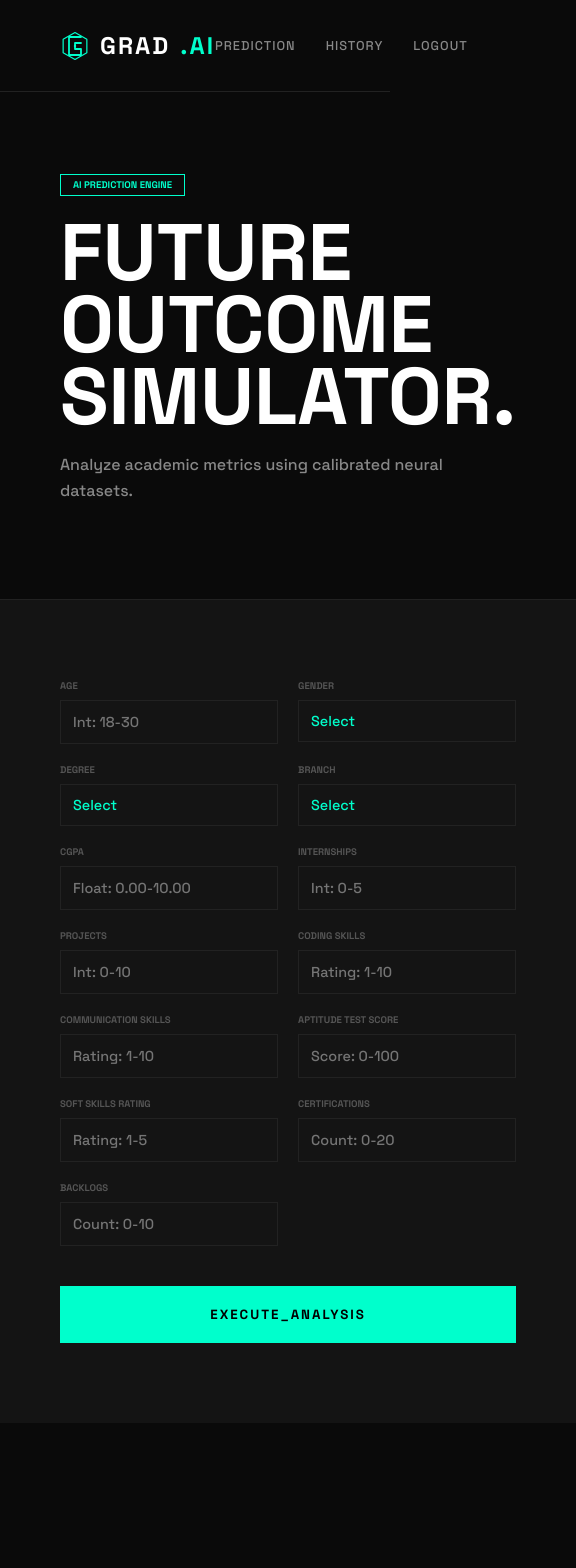
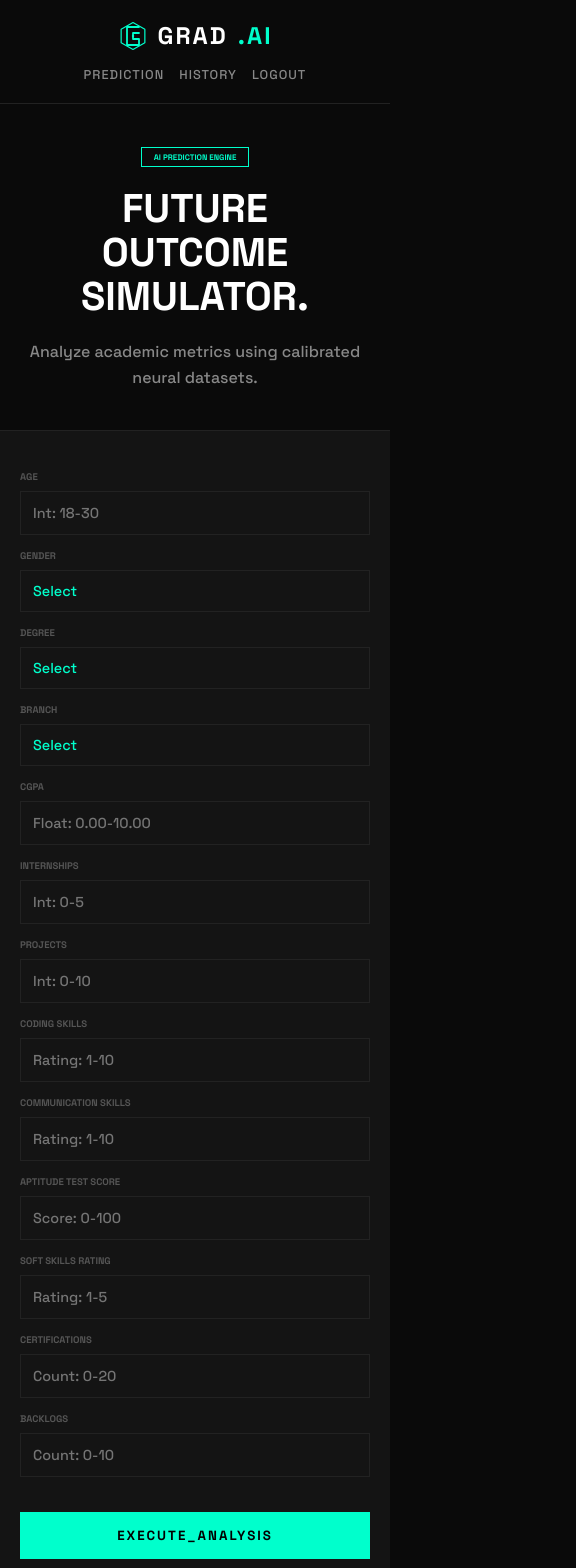
Before and after one commit to abdul2005-tech/Grad_AI, a React (Vite) app in the folder frontend/: page / in a window 390 px wide. Shown: the top 1568 px of the page, 576 px wide, since content can reach past the window. Before the commit the page ends 1423 px from the top, so only its background shows below. Built offline with nearby package versions, Linux system fonts and the light colour scheme; sample sign-in values are in the browser's storage.

Commit message:
final changes in css

```diff
--- a/frontend/src/index.css
+++ b/frontend/src/index.css
@@ -234,3 +234,86 @@ body {
   border-color: var(--neon);
   background: var(--neon-dim);
 }
+/* --- Mobile Responsive Optimizations --- */
+@media (max-width: 768px) {
+  /* Navigation Fixes */
+  .cyber-nav {
+    padding: 20px;
+    flex-direction: column;
+    align-items: center;
+    gap: 15px;
+  }
+
+  .nav-links {
+    gap: 15px;
+    width: 100%;
+    justify-content: center;
+  }
+
+  /* Layout Fixes */
+  .content-grid {
+    grid-template-columns: 1fr;
+    padding: 0;
+  }
+
+  .hero-side {
+    padding: 40px 20px;
+    border-right: none;
+    border-bottom: 1px solid var(--border);
+    text-align: center;
+  }
+
+  .hero-side h1 {
+    font-size: 3rem; /* Scaled down for mobile screens */
+    line-height: 1.1;
+  }
+
+  .hero-side p {
+    margin: 0 auto;
+  }
+
+  /* Form Section Fixes */
+  .form-side {
+    padding: 40px 20px;
+  }
+
+  .cyber-form {
+    grid-template-columns: 1fr; /* Stack inputs in a single column for better touch targets */
+    gap: 15px;
+  }
+
+  .cyber-btn {
+    grid-column: span 1;
+    padding: 15px;
+  }
+
+  /* Result Section Fixes */
+  .result-value {
+    font-size: 2rem;
+  }
+
+  /* History Table Fixes */
+  .history-container {
+    padding: 20px;
+  }
+
+  .table-wrapper {
+    overflow-x: auto; /* Allow horizontal scrolling for tables on small screens */
+  }
+
+  .cyber-table th, .cyber-table td {
+    padding: 12px;
+    font-size: 0.8rem;
+  }
+}
+
+/* Extra Small Devices */
+@media (max-width: 480px) {
+  .hero-side h1 {
+    font-size: 2.5rem;
+  }
+
+  .badge {
+    font-size: 0.5rem;
+  }
+}
```
